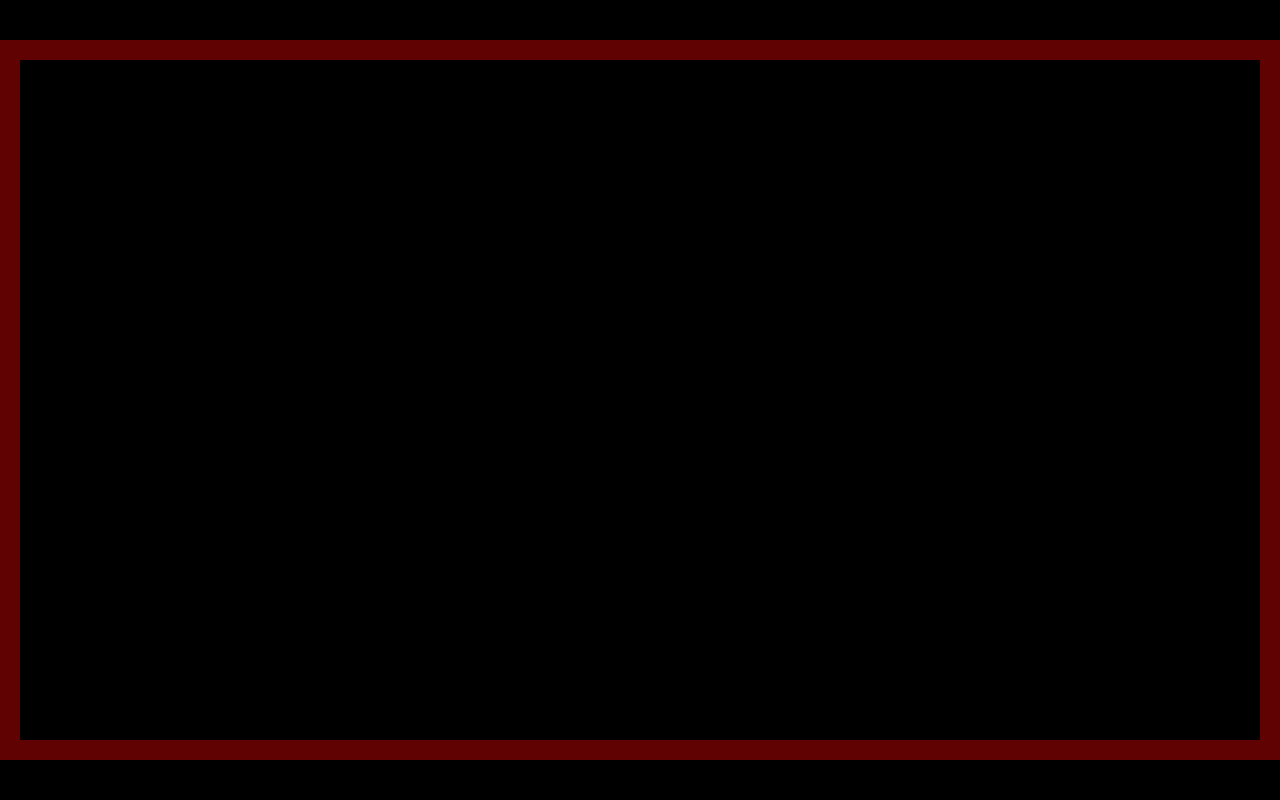
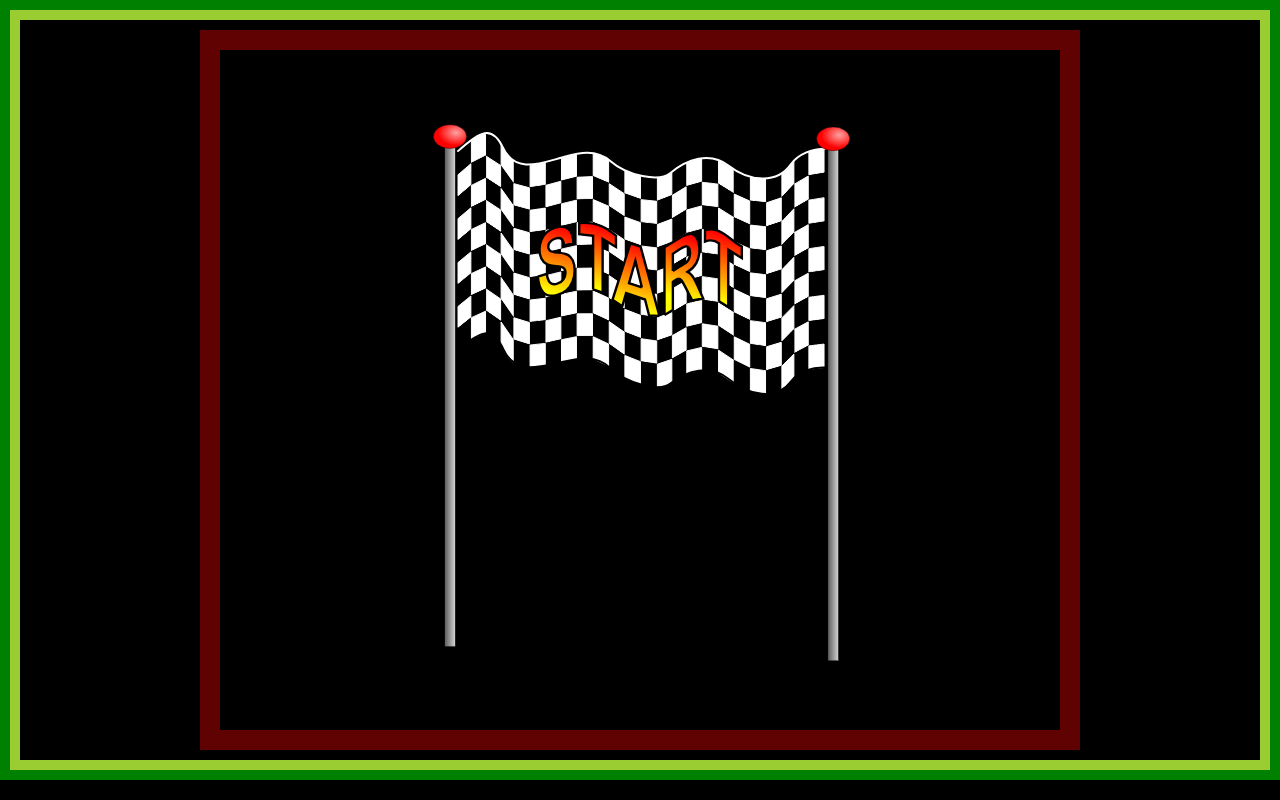
Before and after one commit to BartekNowicki/KIDCHESS, a website built with webpack: page src/templates/template.html in a window 1280 px wide. Built offline with nearby package versions, Linux system fonts and the light colour scheme.

Commit message:
loader complete, menu added, listener removal issue resolved

```diff
--- a/src/Loader.js
+++ b/src/Loader.js
@@ -1,4 +1,6 @@
 import { TheDOM, DATA } from './TheDOM.js';
+import loaderPic from './assets/loader.svg';
+import start from './assets/start.svg';
 import img1 from './assets/1.jpg';
 import img2 from './assets/2.jpg';
 import img3 from './assets/3.jpg';
@@ -10,22 +12,20 @@ class Loader extends TheDOM {
         super(DATA.LOADER_SELECTOR);
         this.areAllItemsLoaded = false;
 		this.loadedItemsCounter = 0;
-		this.importedReferences = [img1, img2, img3, img4, img5];
+		this.importedReferences = [loaderPic, start, img1, img2, img3, img4, img5];
 		this.importElements = [];
+		this.width = 0;
+		this.height = 0;
         this.initializeLoader();
 	}
 
 	resizeGameWindow() {
 		const { innerWidth: width, innerHeight: height } = window;
 		const scale = Math.min(width / DATA.CANVAS_BASE_WIDTH, height / DATA.CANVAS_BASE_HEIGHT);
-		// console.log(width, height, DATA.CANVAS_BASE_WIDTH, DATA.CANVAS_BASE_HEIGHT);
+		console.log(width, height, DATA.CANVAS_BASE_WIDTH, DATA.CANVAS_BASE_HEIGHT);
 		document.documentElement.style.setProperty("--scaleValue", scale);
 		console.log('GAME WINDOW RESIZED AGAINST BASE 360 X 640 BY SCALE: ', scale);
 
-	}
-
-	bindWithElements() {
-		// this.someElement = this.bindWithElement(selector);
 	}
 
 	loadImage(imageUrl) {
@@ -41,18 +41,24 @@ class Loader extends TheDOM {
         console.log('ALL ITEMS LOADED');
 		this.areAllItemsLoaded = true;
 		this.importElements.forEach(item => {
-			console.log(item);
+			// console.log(item);
 			this.toggleVisibility(item, 'invisible');
 			});
 		this.toggleVisibility(this.element, 'invisible');
-		// console.log(this.element);
+		//START TEST IF IT BECOMES INVISIBLE
+		// const displayProp = window.getComputedStyle(this.element).getPropertyValue('display');
+		// console.log(displayProp);
+		//END TEST IF IT BECOMES INVISIBLE
 		window.dispatchEvent(new CustomEvent(ITEMSLOADED_EVENT_NAME));
 	}
 
 	itemLoaded(event) {
-		// console.log('loaded: ', event.target);
+		// console.log('loaded item: ', event.target);
 		event.target.removeEventListener(event.type, this.itemLoaded, false);
 		this.loadedItemsCounter++;
+		const loadedFraction = this.loadedItemsCounter / this.importedReferences.length;
+		this.element.style.backgroundPosition = `${this.width * (1 - loadedFraction)}px center`;
+		console.log('FRACTION OF LOADED ITEMS: ', loadedFraction);
 		// this.element.innerHTML += this.loadedItemsCounter;
 		// event.target.classList.add('loadingTest');
 		event.target.setAttribute('class', 'loadingTest');
@@ -62,6 +68,7 @@ class Loader extends TheDOM {
 		if (this.loadedItemsCounter === this.importedReferences.length) {
 			this.finalItemLoaded();
 		}
+
 	}
 
     consoleInitialInfo() {
@@ -72,7 +79,14 @@ class Loader extends TheDOM {
 
     initializeLoader() {
 		this.toggleVisibility(this.element, 'visible');
-		// this.bindWithElements();
+		this.width = this.element.getBoundingClientRect().width;
+		this.height = this.element.getBoundingClientRect().height;
+		// console.log('LOADER WIDTH: ', this.width);
+		// console.log('LOADER HEIGHT: ', this.height);
+		this.element.style.backgroundPosition = `${this.width} center`;
+		this.element.style.backgroundImage = `url('${loaderPic}')`;
+		this.element.style.backgroundRepeat = "no-repeat";
+		this.element.style.backgroundSize = this.width + 'px';
 		// this.consoleInitialInfo();
 		this.resizeGameWindow();
 		window.addEventListener('resize', this.resizeGameWindow);
--- /dev/null
+++ b/src/Menu.js
@@ -0,0 +1,32 @@
+import { TheDOM, DATA } from './TheDOM.js';
+//THESE REFERENCES BECOME AVAILABLE ONLY WHEN LOADING IS COMPLETE
+//DO NOT USE E.G. IN THE CONSTRUCTOR
+import { loaderLoadedReferences } from './index.js';
+
+class Menu extends TheDOM {
+	constructor() {
+		super(DATA.MENU_SELECTOR);
+        console.log('menu constructor here');
+		console.log('menu element: ', this.element);
+		console.log('menu this: ', this);
+		this.boundFunction = null;
+	}
+
+	handleStart() {
+		//WHY DOES THIS LISTENER NOT GO AWAY??
+		this.element.removeEventListener('click', this.boundFunction);
+		this.toggleVisibility(this.element, 'invisible');
+		console.log('LET THE GAME COMMENCE!');
+	}
+
+	initializeMenu() {
+		this.element.style.backgroundPosition = `center`;
+		this.element.style.backgroundRepeat = "no-repeat";
+		this.element.style.backgroundSize = "50%";
+		this.element.style.backgroundImage = `url('${loaderLoadedReferences[1]}')`;
+		this.boundFunction = this.handleStart.bind(this);
+		this.element.addEventListener('click', this.boundFunction);
+    }
+}
+
+export const menu = new Menu();
--- a/src/TheDOM.js
+++ b/src/TheDOM.js
@@ -1,9 +1,9 @@
 export const DATA = {
 	HIDDEN_CLASS: "hidden",
 	LOADER_SELECTOR: "[data-loader]",
-	MAINMENU_SELECTOR: "[data-mainWrap]",
+	MENU_SELECTOR: "[data-menu]",
 	MAINWRAP_SELECTOR: "[data-mainWrap]",
-	//THESE DIMENTIONS ALSO SET IN SCSS MAINWRAP
+	//THESE DIMENTIONS ALSO SET IN SCSS MAINWRAP FOR SCALING
 	CANVAS_BASE_WIDTH: 640,
     CANVAS_BASE_HEIGHT: 360,
 }
@@ -35,10 +35,10 @@ export class TheDOM {
 
 	initializeTheDOM(receivedDomSelector) {
 		//TESTS START
-		console.log('visibilityToggleTestElement :', this.visibilityToggleTestElement);
+		// console.log('visibilityToggleTestElement :', this.visibilityToggleTestElement);
 		console.log('TheDOM constructor here, called by', this, 'received selector: ', receivedDomSelector);
 		console.log('binding the calling instance with:', this.element);
-		console.log('performing visibilityTest - this element should get display none: ', this.visibilityToggleTestElement);
+		// console.log('performing visibilityTest - this element should get display none: ', this.visibilityToggleTestElement);
 		//TESTS END
 	}
 }
--- a/src/index.js
+++ b/src/index.js
@@ -1,17 +1,15 @@
-/* eslint-disable no-unused-vars */
-// git push -u origin main
-
 import './sass/index.scss';
-//IMPORTING AN EXPORTED INSTANCE, CONSTRUCTOR CALLED ON EXPORT:
+//IMPORTING EXPORTED INSTANCES, CONSTRUCTOR CALLED UPON EXPORT:
 import { loader } from './Loader.js';
-
 import { ITEMSLOADED_EVENT_NAME } from './Loader.js';
+import { menu } from './Menu.js';
+// import { game } from './Game.js';
 
 const loadingCallback = () => {
-    console.log('EVENT NOTED: ', ITEMSLOADED_EVENT_NAME);
+    // console.log('EVENT NOTED: ', ITEMSLOADED_EVENT_NAME);
     unsetListener(ITEMSLOADED_EVENT_NAME, loadingCallback);
-
-    //LAUNCH NEW GAME
+    //CANNOT INITIALIZE BEFORE LOADER COMPLETE:
+    menu.initializeMenu();
 }
 
 const setListener = (eventName, callback) => {
@@ -28,12 +26,9 @@ setListener(ITEMSLOADED_EVENT_NAME, loadingCallback);
 //WHEN THE GAME ENDS MAKE SURE TO REMOVE:
 //window.removeEventListener('resize', loader.resizeGameWindow);
 
-
-// import { mainMenu } from './MainMenu.js';
-// import { game } from './Game.js';
-
 console.log('INDEX COMPLETED IMPORTS');
 
 // let jestTestingVariable = 999;
 // const indexJestTestFunction = () => jestTestingVariable;
 // export default indexJestTestFunction;
+export const loaderLoadedReferences = loader.importedReferences;
--- a/src/sass/_page.scss
+++ b/src/sass/_page.scss
@@ -5,7 +5,7 @@
 	top: 50%;
   left: 50%;
   transform-origin: center;
-	transform: translate(-50%, -50%) scale($scaleMe);
+  transform: translate(-50%, -50%) scale($scaleMe);
 }
 
 @mixin alignContentCenterWithFlex() {
@@ -19,21 +19,27 @@ html {
   color: $mainColor;
   user-select: none;
   --scaleValue: 1;
+  border: 10px solid green;
 }
 
 body {
-  height: 100vh;
-  width: 100vw;
+  height: 95vh;
+  width: 100%;
   position: relative;
   background-color: black;
+  border: 10px solid yellowgreen;
 }
 
 .mainWrap {
-  width: 640px;
+  // RETURN TO: width: 640px;
+  //440 IS ONLY TO FIT IN DEVTOOLS
+  width: 440px;
   height: 360px;
   @include positionAbsoluteRightInTheCenterAndScale(var(--scaleValue));
   background-color: black;
   border: 10px solid $mainColor;
+  // @media(orientation: portrait) {}
+
 }
 
 .hidden {
@@ -45,11 +51,23 @@ body {
   @include positionAbsoluteRightInTheCenterAndScale();
 }
 
-.loader {
+.loader, .menu {
   width: 100%;
 	height: 100%;
   font-size: 3rem;
-  @include alignContentCenterWithFlex();
+  // DO NOT CHANGE DISPLAY BECAUSE IT NEEDS TO DISAPPEAR WITH CLASS HIDDEN
+  // border: 10px solid blue;
+}
+
+.loader::after {
+content: "loading pieces...";
+position: absolute;
+bottom: 1%;
+left: 50%;
+transform: translateX(-50%);
+color: #f44336;
+font-size: 2rem;
+// border: 10px solid blue;
 }
 
 .loadingTest {
--- a/src/templates/template.html
+++ b/src/templates/template.html
@@ -10,6 +10,7 @@
 <body>
   <main class="mainWrap" data-mainWrap>
     <div class="loader" data-loader></div>
+    <div class="menu" data-menu></div>
     <p class="visibilityTest" data-visibilityTest>VISIBILITY TEST</p>
   </main>
 </body>
```
Also changed, not shown: src/MainMenu.js (deleted, +0 -15 lines), build/64439284e287691190cb9d7c42237c6b.jpg (deleted), build/647a3d0333adeaefd79ae230bc1a63f9.jpg (deleted), build/65399383671af3270897610c9b4d7e66.jpg (deleted), build/78e5d56221d3fa12bfdc521e465516b5.jpg (deleted), build/index.html (deleted), src/assets/loader.svg (added), src/assets/start.svg (added), 2 other files.
